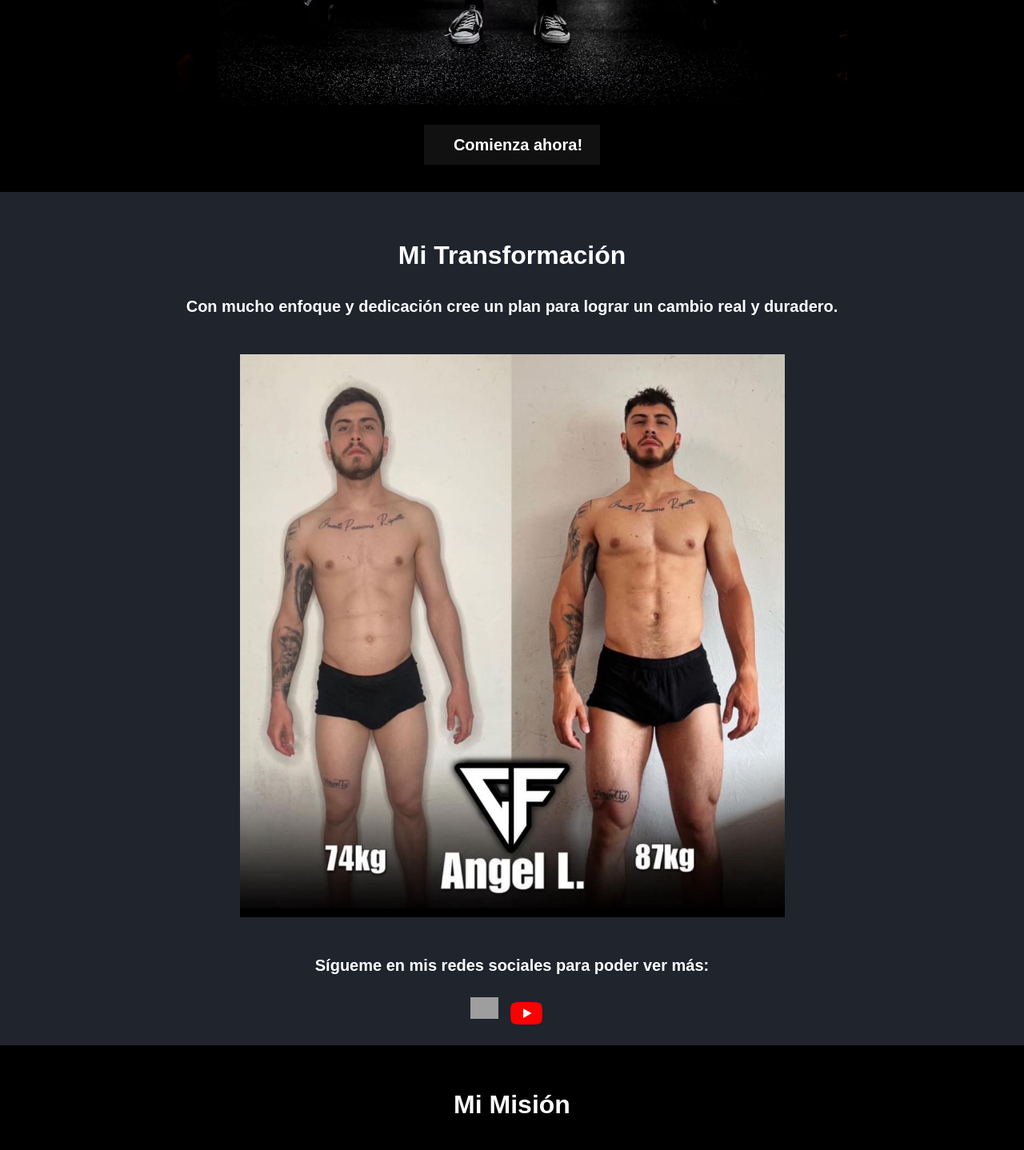
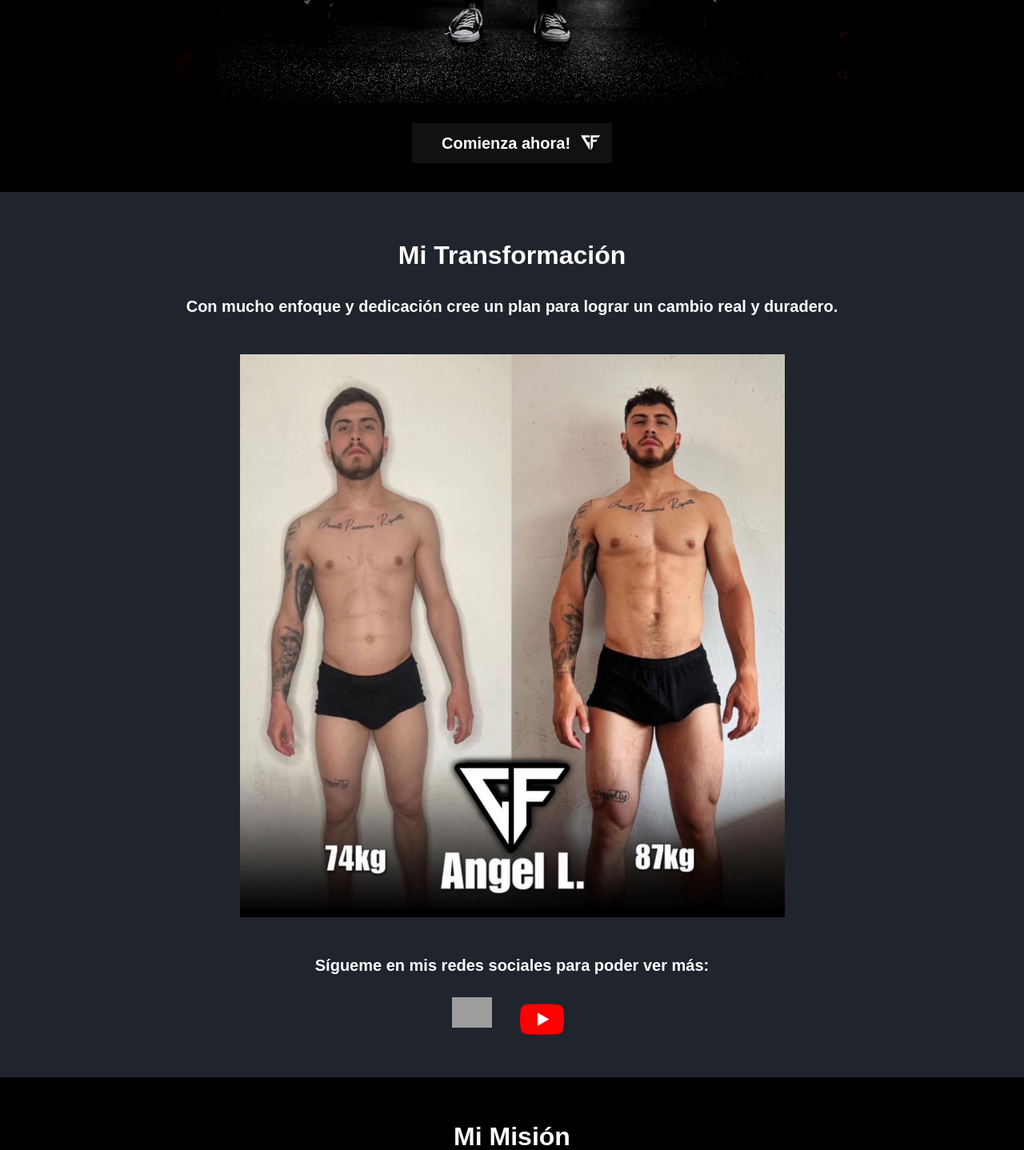
Before and after one commit to PabloReynaga/GymWebsite, a SvelteKit app: page / in a window 1280 px wide. Shown: the part 560-1998 px from the top of the page at 80% size. Built offline with nearby package versions, Linux system fonts and the light colour scheme; grey boxes are pictures that could not be loaded.

Commit message:
social-icon sizing

```diff
--- a/src/componets/button.svelte
+++ b/src/componets/button.svelte
@@ -11,7 +11,7 @@ export let img;
     <button class="main-button">
         <div class="button-container">
             <p class="button-text">{buttonValue}</p>
-            <img class="iconWP" src={img}>
+            <img class="iconWP" src={img} alt="img">
         </div>
     </button>
 </main>
@@ -23,7 +23,7 @@ export let img;
     font-size: 20px;
     margin: auto;
     margin-top: 25px;
-    width: 220px;
+    width: 250px;
     height: 50px;
     border: none;
     outline: none;
--- a/src/routes/sections/about/+page.svelte
+++ b/src/routes/sections/about/+page.svelte
@@ -22,15 +22,23 @@ $: result = windowWidth> 500? "max-width: 70%;  max-height: 70%; ": " " ;
         para poder ver más:
     </p>
     <div class="container-icons">
+        <div class="container-icons-instagram">
             <a href="https://instagram.com/cacholofitness?igshid=MzRlODBiNWFlZA==">
                 <button class="icon-instagram">
                     <img  alt="img" src={IconInstagram}>
                 </button>
             </a>
 
+        </div>
+        <div class="container-icons-youtube">
             <button class="icon-youtube">
                 <img  alt="img" src={IconYouTube}>
             </button>
+
+        </div>
+
+
+
     </div>
 </div>
 <style lang="scss">
@@ -84,13 +92,13 @@ $: result = windowWidth> 500? "max-width: 70%;  max-height: 70%; ": " " ;
         justify-content: center;
     }
     .icon-instagram{
-        width: 35px;
+        width: 50px;
         display: flex;
         justify-content: center;
         margin-right: 15px;
     }
     .icon-youtube{
-        width: 40px;
+        width: 55px;
         display: flex;
         justify-content: center;
         margin-right: 15px;
@@ -104,4 +112,18 @@ $: result = windowWidth> 500? "max-width: 70%;  max-height: 70%; ": " " ;
     margin: auto;
 
     }
+    .container-icons-instagram{
+        width: 50%;
+        height: 100px;
+        display: flex;
+        justify-content: right;
+        margin-right: 20px;
+    }
+    .container-icons-youtube{
+        width: 50%;
+        height: 100px;
+        display: flex;
+        justify-content: left;
+
+    }
 </style>
--- a/src/routes/sections/contact/+page.svelte
+++ b/src/routes/sections/contact/+page.svelte
@@ -1,6 +1,6 @@
 <script>
     import Button from './../../../componets/button.svelte'
-    import Pesa_icono from '$lib/icon/main-icon.png'
+    import Mainlogo from '$lib/icon/main-icon.png'
     $:responsiveMargin /= 20;
     $:responsiveMarginVar= responsiveMargin;
 
@@ -33,7 +33,7 @@
                 <textarea class="text-area-field" type="text" id="massage" name="Mensaje"
                 >Hola! mi nombre es... y quiero empezar! </textarea>
                 <div class="button-container">
-                    <Button buttonValue="Enviar" img={Pesa_icono}></Button>
+                    <Button buttonValue="Enviar" img={Mainlogo}></Button>
                 </div>
                 </form>
 
--- a/src/routes/sections/home/+page.svelte
+++ b/src/routes/sections/home/+page.svelte
@@ -1,6 +1,7 @@
 <script>
     import Img from '$lib/img/backGround.png'
     import Button from './../../../componets/button.svelte'
+    import Logo from './../../../lib/icon/main-icon.png'
 
 $:responsiveMargin /= 20;
 $:responsiveMarginVar= responsiveMargin;
@@ -18,7 +19,7 @@ $:responsiveMarginVar= responsiveMargin;
     <div class="button-container " >
 
             <a href="https://form.jotform.com/230244462128045">
-                <Button buttonValue="Comienza ahora!" ></Button>
+                <Button buttonValue="Comienza ahora!" img={Logo} ></Button>
             </a>
     </div>
 
@@ -59,9 +60,13 @@ $:responsiveMarginVar= responsiveMargin;
     background: $bg-dark;
 }
 .button-container{
+
     display: flex;
     justify-content: center;
     margin-bottom: 20px;
+    margin-bottom: 15px;
+    padding-bottom: 10px;
+
 
 
 }
--- a/src/routes/sections/vlog/+page.svelte
+++ b/src/routes/sections/vlog/+page.svelte
@@ -53,7 +53,7 @@ $:responsiveMarginVar= responsiveMargin
 
 <style lang="scss">
     *{
-    font-size: 18px;
+    font-size: 16px;
     margin: 0px;
     padding: 0px;
     font-family: 'Montserrat', sans-serif;
```
Lines whose indentation alone changed are shown as unchanged.
